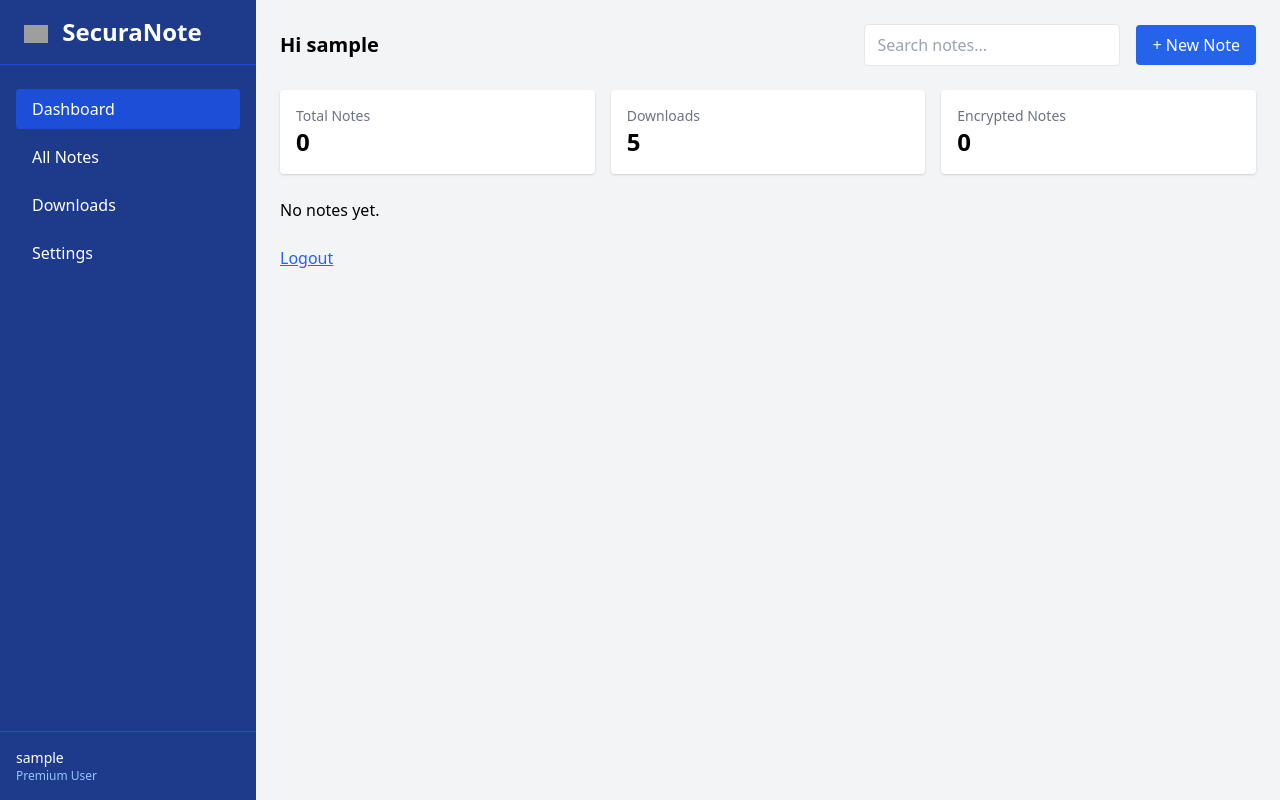
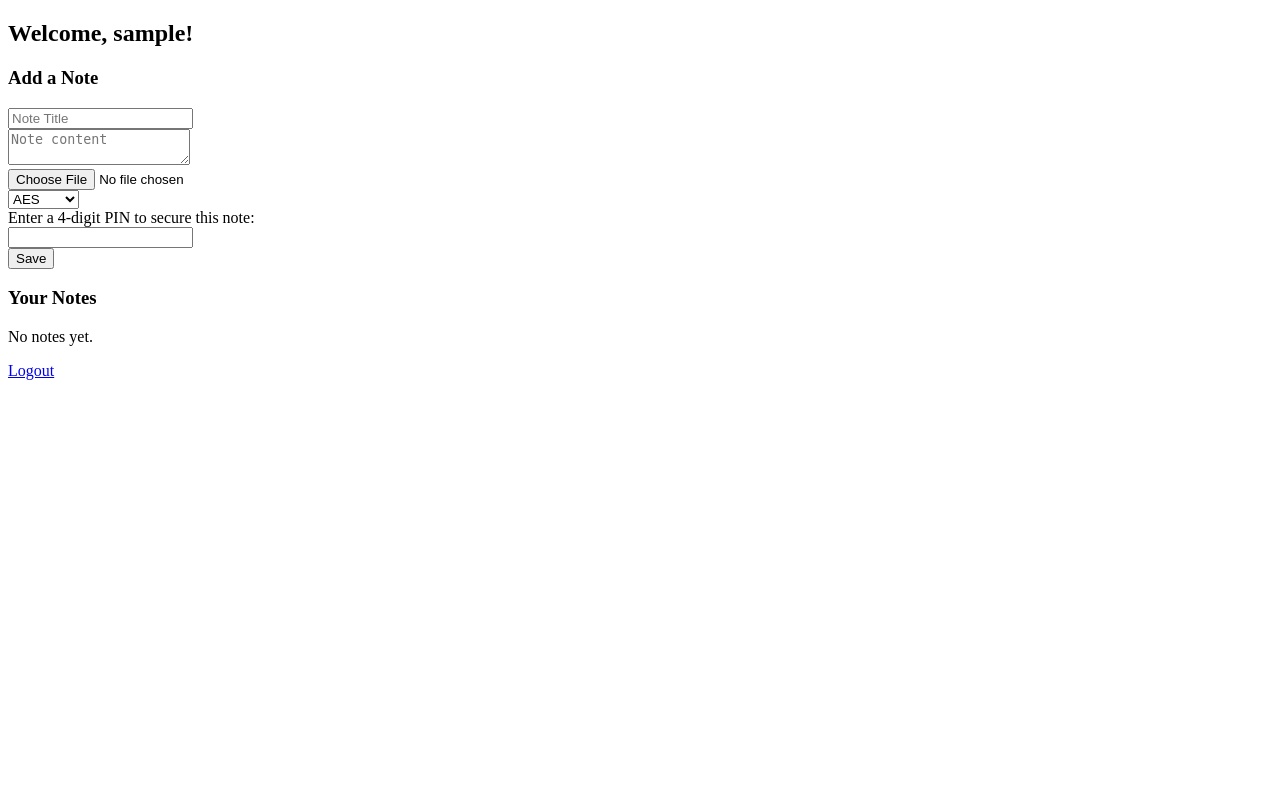
Before and after one commit to Aparna-26-02/Securanote, a Flask app: page /dashboard in a window 1280 px wide. Run offline with Flask 3, Linux system fonts and the light colour scheme; the visitor is signed in with stand-in values (Sample User, id 1); data that the repository does not hold is empty; parts of the project's set-up code (start-up, migrations or seed data) failed here and were passed over; grey boxes are pictures that could not be loaded.

Commit message:
Update dashboard.html

```diff
--- a/Securanote/securanote/templates/dashboard.html
+++ b/Securanote/securanote/templates/dashboard.html
@@ -1,10 +1,7 @@
-<!DOCTYPE html>
-<html lang="en">
+<!doctype html>
+<html>
 <head>
-  <meta charset="UTF-8" />
-  <meta name="viewport" content="width=device-width, initial-scale=1.0" />
     <title>Vault Dashboard</title>
-  <link href="https://cdn.jsdelivr.net/npm/tailwindcss@2.2.19/dist/tailwind.min.css" rel="stylesheet">
     <style>
         .flash-message {
             padding: 10px;
@@ -15,56 +12,43 @@
             border-radius: 5px;
             animation: fadeOut 1s ease-in-out 3s forwards;
         }
+
         @keyframes fadeOut {
-      to { opacity: 0; height: 0; padding: 0; margin: 0; overflow: hidden; }
+            to {
+                opacity: 0;
+                height: 0;
+                padding: 0;
+                margin: 0;
+                overflow: hidden;
+            }
+        }
+
+        .note-actions {
+            margin-top: 5px;
+        }
+
+        .note-actions form {
+            display: inline;
+            margin-right: 5px;
+        }
+
+        .note-preview {
+            margin-top: 10px;
+        }
+
+        .note-preview img {
+            max-width: 200px;
+            border: 1px solid #ccc;
+            margin-top: 5px;
+        }
+
+        .note-preview audio {
+            display: block;
+            margin-top: 5px;
         }
     </style>
 </head>
-<body class="bg-gray-100 font-sans">
-<div class="flex h-screen">
-  <!-- Sidebar -->
-  <div class="w-64 bg-blue-900 text-white flex flex-col">
-    <div class="px-6 py-4 text-2xl font-bold border-b border-blue-700">
-      <img src="https://img.icons8.com/ios-filled/50/ffffff/lock--v1.png" class="inline-block w-6 mr-2" /> SecuraNote
-    </div>
-    <nav class="flex-1 px-4 py-6 space-y-2">
-      <a href="#" class="block px-4 py-2 rounded bg-blue-700">Dashboard</a>
-      <a href="#" class="block px-4 py-2 rounded hover:bg-blue-800">All Notes</a>
-      <a href="#" class="block px-4 py-2 rounded hover:bg-blue-800">Downloads</a>
-      <a href="#" class="block px-4 py-2 rounded hover:bg-blue-800">Settings</a>
-    </nav>
-    <div class="p-4 border-t border-blue-700">
-      <p class="text-sm">{{ user.username }}</p>
-      <p class="text-xs text-blue-300">Premium User</p>
-    </div>
-  </div>
-
-  <!-- Main Content -->
-  <div class="flex-1 p-6 overflow-y-auto">
-    <div class="flex justify-between items-center mb-6">
-      <h2 class="text-xl font-semibold">Hi {{ user.username }}</h2>
-      <div class="flex items-center space-x-4">
-        <input type="text" id="searchInput" onkeyup="searchNotes()" placeholder="Search notes..." class="px-3 py-2 border rounded w-64" />
-        <button onclick="toggleNoteForm()" class="bg-blue-600 text-white px-4 py-2 rounded hover:bg-blue-700">+ New Note</button>
-      </div>
-    </div>
-
-    <!-- Stats -->
-    <div class="grid grid-cols-3 gap-4 mb-6">
-      <div class="bg-white shadow rounded p-4">
-        <div class="text-sm text-gray-500">Total Notes</div>
-        <div class="text-2xl font-bold">{{ notes|length }}</div>
-      </div>
-      <div class="bg-white shadow rounded p-4">
-        <div class="text-sm text-gray-500">Downloads</div>
-        <div class="text-2xl font-bold">5</div>
-      </div>
-      <div class="bg-white shadow rounded p-4">
-        <div class="text-sm text-gray-500">Encrypted Notes</div>
-        <div class="text-2xl font-bold">{{ notes|selectattr('encryption_type')|list|length }}</div>
-      </div>
-    </div>
-
+<body>
     <!-- Flash Messages -->
     {% with messages = get_flashed_messages(with_categories=true) %}
         {% for category, message in messages %}
@@ -74,77 +58,66 @@
         {% endfor %}
     {% endwith %}
 
-    <!-- Add Note Form -->
-    <div id="note-form" class="bg-white shadow rounded-lg p-6 mb-6 hidden">
-      <h3 class="text-lg font-semibold mb-4">Create New Secure Note</h3>
-      <form method="POST" enctype="multipart/form-data" class="space-y-4">
-        <input name="title" placeholder="Enter note title" required class="w-full px-4 py-2 border rounded" />
-        <textarea name="content" placeholder="Write your secure note here..." required class="w-full h-32 px-4 py-2 border rounded"></textarea>
-        <input type="file" name="file" accept="image/*,audio/*" class="block" />
-        <select name="encryption_type" required class="w-full px-4 py-2 border rounded">
+    <h2>Welcome, {{ user.username }}!</h2>
+
+    <h3>Add a Note</h3>
+    <form method="POST" enctype="multipart/form-data">
+        <input name="title" placeholder="Note Title" required><br>
+        <textarea name="content" placeholder="Note content" required></textarea><br>
+        <input type="file" name="file" accept="image/*,audio/*"><br>
+        <select name="encryption_type" required>
             <option value="AES">AES</option>
             <option value="ChaCha">ChaCha</option>
-        </select>
-        <input type="password" name="pin" required minlength="4" maxlength="6" placeholder="Enter a 4-digit PIN" class="w-full px-4 py-2 border rounded" />
-        <button type="submit" class="bg-green-600 text-white px-6 py-2 rounded hover:bg-green-700">Save</button>
+        </select><br>
+        <label for="pin">Enter a 4-digit PIN to secure this note:</label><br>
+        <input type="password" name="pin" required minlength="4" maxlength="6"><br>
+        <button type="submit">Save</button>
     </form>
-    </div>
 
-    <!-- Notes List -->
-    <div id="notesList">
-      {% for note in notes|reverse %}
-        <div class="bg-white p-4 shadow rounded-lg mb-4 note-card">
-          <strong class="note-title text-lg">{{ note.title }}</strong>
-          <p class="text-sm text-gray-500">Created: {{ note.timestamp|localtime }}</p>
-          <p class="text-sm text-gray-500">Encrypted with: {{ note.encryption_type }}</p>
+    <h3>Your Notes</h3>
+    {% for note in notes %}
+        <div style="border: 1px solid #ccc; padding: 10px; margin: 5px;">
+            <strong>{{ note.title }}</strong><br>
+            <small>Created: {{ note.timestamp|localtime }}</small><br><br>
+            <small>Encrypted with: {{ note.encryption_type }}</small><br>
 
-          <!-- File Preview -->
+            <div class="note-preview">
                 {% if note.file_path %}
                     {% set file_url = url_for('static', filename='uploads/' ~ note.file_path) %}
                     {% if note.file_path.endswith('.jpg') or note.file_path.endswith('.jpeg') or note.file_path.endswith('.png') %}
-              <img src="{{ file_url }}" class="w-48 mt-2 border" />
+                        <img src="{{ file_url }}" alt="Note Image">
                     {% elif note.file_path.endswith('.mp3') or note.file_path.endswith('.wav') %}
-              <audio controls class="mt-2"><source src="{{ file_url }}"></audio>
+                        <audio controls>
+                            <source src="{{ file_url }}" type="audio/mpeg">
+                            Your browser does not support the audio element.
+                        </audio>
+                    {% else %}
+                        <p>File: <a href="{{ file_url }}">{{ note.file_path }}</a></p>
                     {% endif %}
                 {% endif %}
+            </div>
 
-          <!-- Actions -->
-          <div class="flex space-x-2 mt-2">
+            <div class="note-actions">
+                <!-- View button -->
                 <form action="{{ url_for('notes.view_note', note_id=note.id) }}" method="GET">
-              <button class="bg-blue-500 text-white px-3 py-1 rounded">View</button>
+                    <button type="submit">View</button>
                 </form>
+
+                <!-- Delete button -->
                 <form action="{{ url_for('notes.delete_note', note_id=note.id) }}" method="POST">
-              <button onclick="return confirm('Delete this note?')" class="bg-red-500 text-white px-3 py-1 rounded">Delete</button>
+                    <button type="submit" onclick="return confirm('Delete this note?')">Delete</button>
                 </form>
-            <form action="{{ url_for('notes.verify_edit_pin', note_id=note.id) }}" method="GET">
-              <button class="bg-yellow-500 text-white px-3 py-1 rounded">Edit</button>
+
+                <!-- Edit button -->
+                <form action="{{ url_for('notes.edit_note', note_id=note.id) }}" method="GET" style="display:inline;">
+                    <button type="submit">Edit</button>
                 </form>
             </div>
         </div>
     {% else %}
         <p>No notes yet.</p>
     {% endfor %}
-    </div>
 
-    <p class="mt-6"><a href="{{ url_for('auth.logout') }}" class="text-blue-600 underline">Logout</a></p>
-  </div>
-</div>
-
-<script>
-  function toggleNoteForm() {
-    const form = document.getElementById('note-form');
-    form.classList.toggle('hidden');
-    form.scrollIntoView({ behavior: 'smooth' });
-  }
-
-  function searchNotes() {
-    const input = document.getElementById('searchInput').value.toLowerCase();
-    const notes = document.querySelectorAll('.note-card');
-    notes.forEach(note => {
-      const title = note.querySelector('.note-title').textContent.toLowerCase();
-      note.style.display = title.includes(input) ? 'block' : 'none';
-    });
-  }
-</script>
+    <p><a href="{{ url_for('auth.logout') }}">Logout</a></p>
 </body>
 </html>
```
Lines whose indentation alone changed are shown as unchanged.
